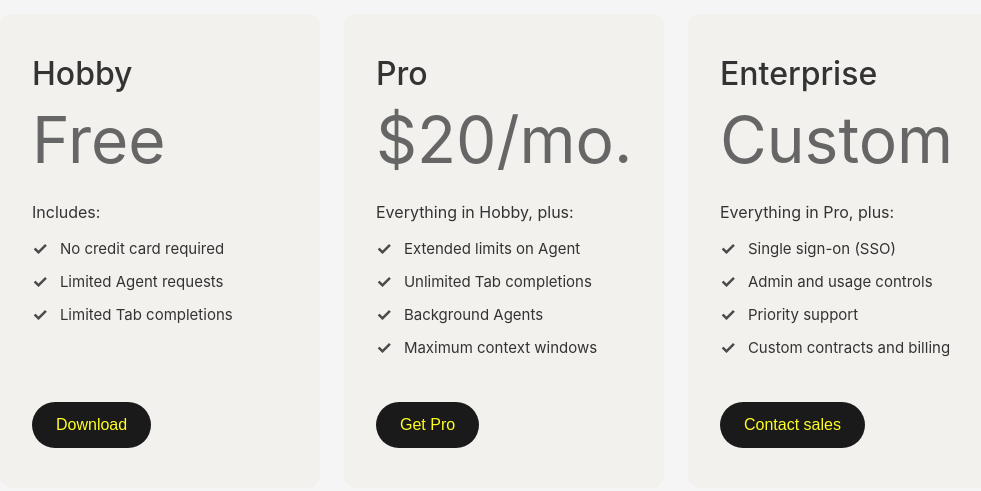
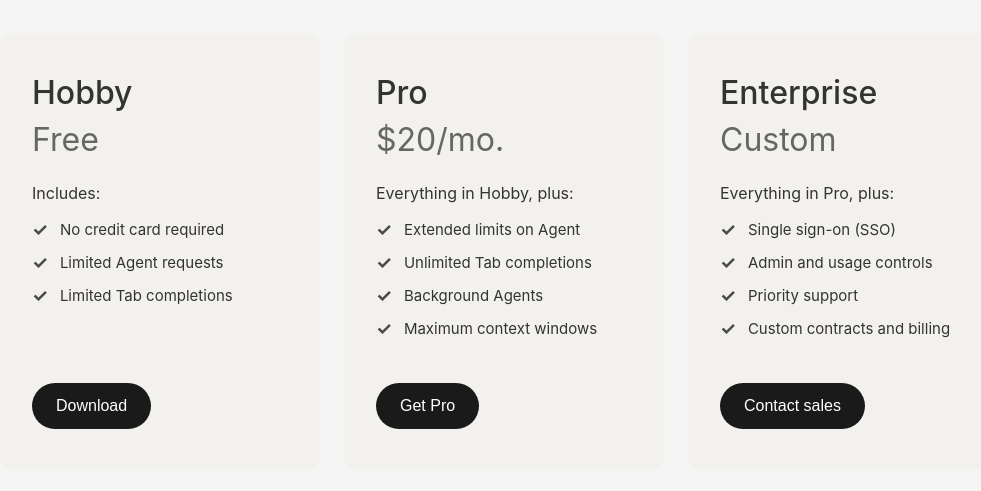
Before and after one commit to liz-and-tell/Coldbrew-week-1, a plain HTML site: page index.html in a window 1280 px wide. Shown: the part 149-640 px from the top of the page, without its empty margins (136-1117 px from the left). Drawn offline with Linux system fonts and the light colour scheme.

Commit message:
Update styles.css

```diff
--- a/styles.css
+++ b/styles.css
@@ -41,7 +41,7 @@ body {
 }
 
 .card-price {
-    font-size: 64px;
+    font-size: 32px;
     color: #666;
     margin-bottom: 24px;
 }
@@ -85,7 +85,7 @@ body {
     padding: 14px 24px;
     font-size: 16px;
     font-weight: 500;
-    color: #ffff22;
+    color: #ffffff;
     cursor: pointer;
     transition: background-color 0.2s ease;
 }
```
